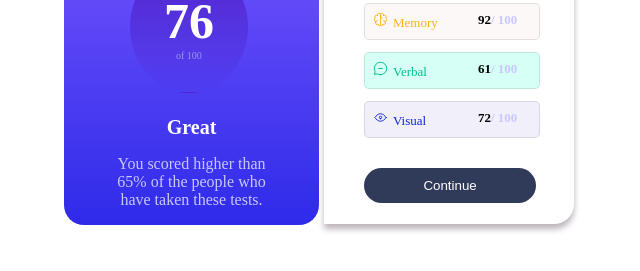
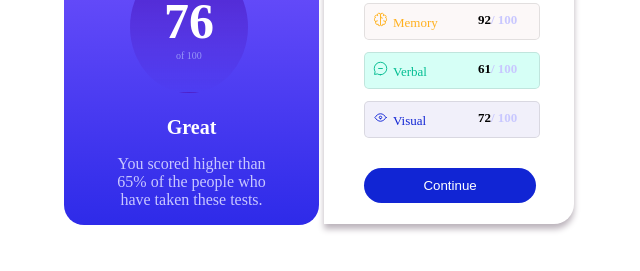
Before and after one commit to chhkas1/Result-Summary-Component, a plain HTML site: page index.html in a window 1280 px wide. In both pictures the pointer is over the button "Continue". Shown: the part 197-468 px from the top of the page, without its empty margins (321-961 px from the left). Drawn offline with Linux system fonts and the light colour scheme.

Commit message:
second commit

```diff
--- a/style.css
+++ b/style.css
@@ -132,3 +132,7 @@ body{
     background-color: hsl(224, 30%, 27%);
     color: #ffff;
 }
+.butt:hover{
+    background-color:  hsl(234, 85%, 45%);
+    cursor: pointer;
+}
```
